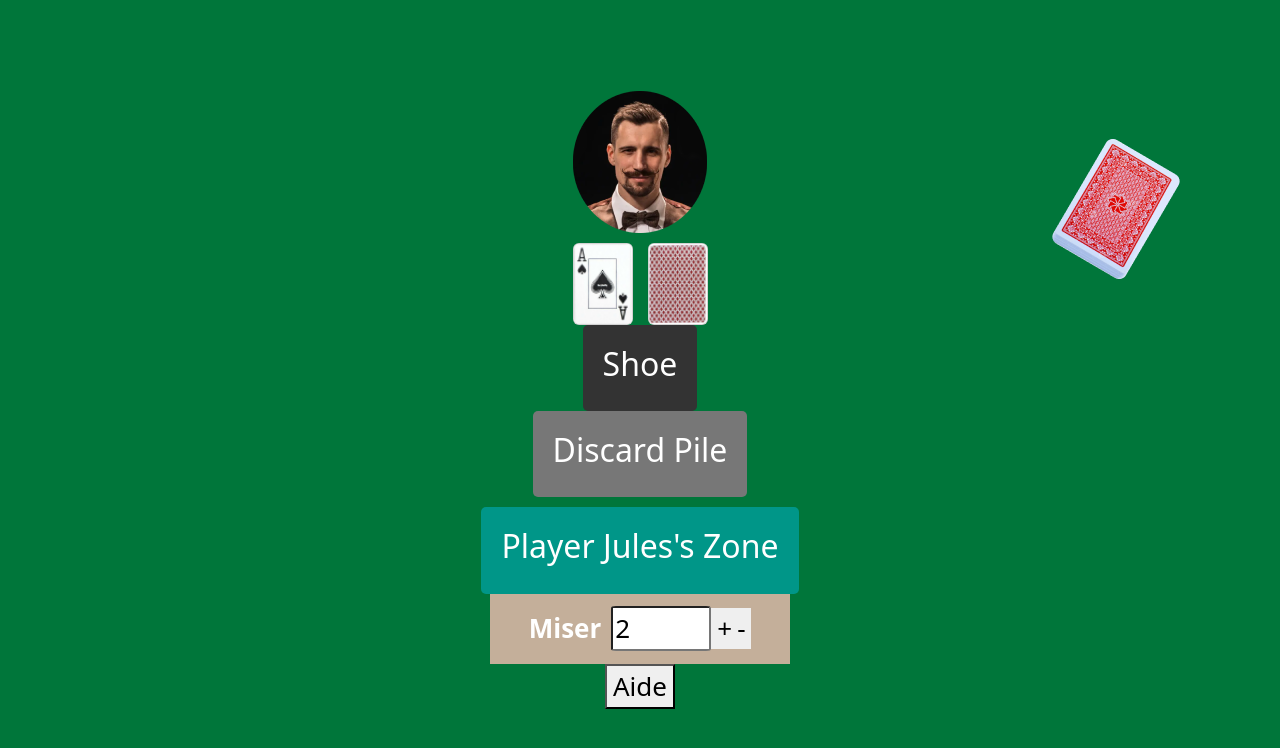
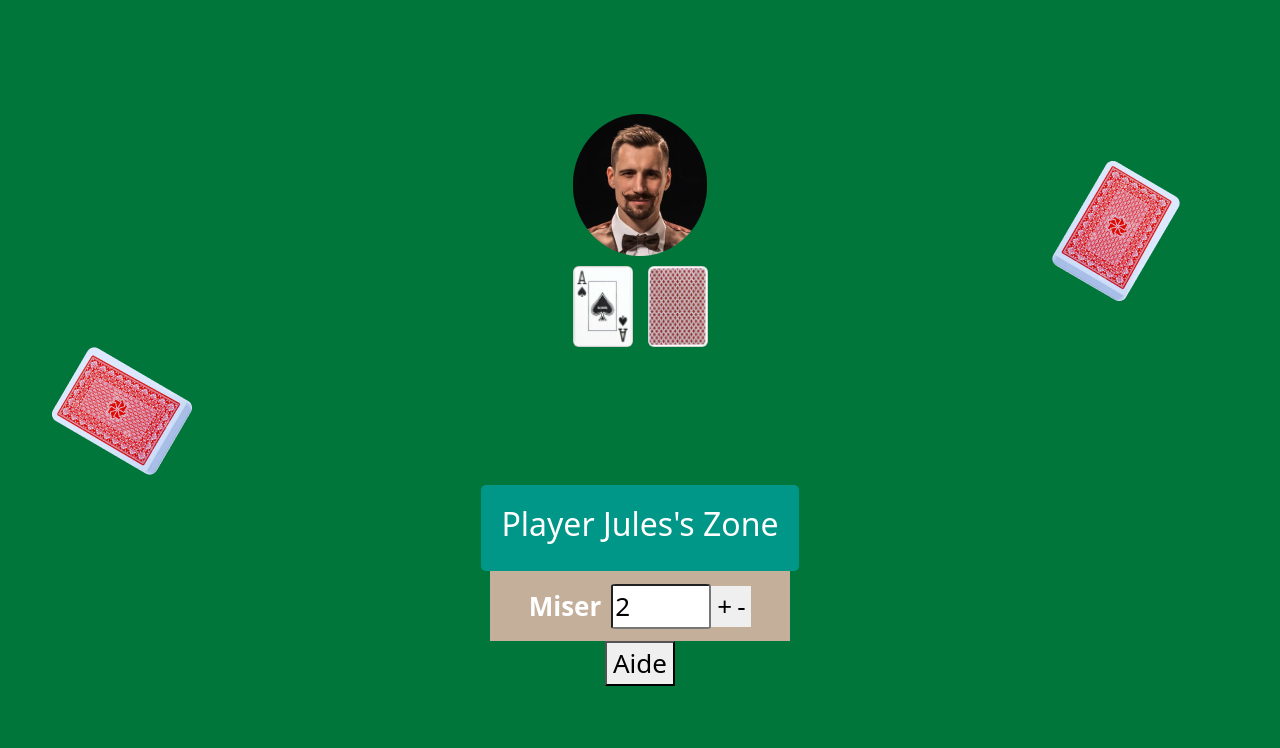
Before and after one commit to LDDW/APP_BLACKJACK, a React (Create React App) app: page /game in a window 1280 px wide. Shown: the top 748 px of the page. Built offline with nearby package versions, Linux system fonts and the light colour scheme.

Commit message:
cyril : integration discardPileZone

```diff
--- /dev/null
+++ b/src/components/discardPile/DiscardPile.css
@@ -0,0 +1,35 @@
+.discard-pile-zone {
+    display: flex;
+    align-items: center;
+    margin-bottom: 20px;
+  }
+
+  .card-stack {
+    width: 80px;
+    height: 120px;
+    background-image: url('path/to/card-stack-image.jpg');
+    background-size: cover;
+    margin-right: 10px;
+  }
+
+  .cards {
+    display: flex;
+  }
+
+  .card {
+    width: 60px;
+    height: 90px;
+    border: 1px solid #000;
+    border-radius: 5px;
+    background-color: #fff;
+    margin-right: 10px;
+    display: flex;
+    justify-content: center;
+    align-items: center;
+    font-size: 20px;
+  }
+
+  /* Exemple de style supplémentaire pour afficher les valeurs des cartes */
+  .card::before {
+    content: attr(data-value);
+  }
--- /dev/null
+++ b/src/components/discardPile/DiscardPile.tsx
@@ -0,0 +1,22 @@
+import React from 'react';
+
+interface Card {
+  rank: string;
+  suit: string;
+}
+
+interface DiscardPileZoneProps {
+  cards: Card[];
+}
+
+// const DiscardPileZone = ({ cards }: DiscardPileZoneProps) => {
+//   return (
+//     <div className="discardPileZone">
+//       <div className="deck">
+//           <img src={deckImage} alt="Deck" />
+//       </div>
+//     </div>
+//   );
+// };
+
+// export default DiscardPileZone;
--- a/src/components/discardPileZone/DiscardPileZOne.tsx
+++ b/src/components/discardPileZone/DiscardPileZOne.tsx
@@ -1,14 +1,17 @@
 import React from 'react';
+// import DiscardPileZone from '../discardPile/DiscardPile';
+// Image de deck hypothétique, vous pouvez la remplacer par votre propre image
+import deckImage from '../../assets/deckImageReverse.png';
 import './DiscardPileZone.css';
+
 
 const DiscardPileZone = () => {
   return (
-    <div className="discard-pile-zone">
-      <h2>Discard Pile</h2>
-      <div className="card-area">
-        {/* Place for displaying the discard pile */}
+      <div className="discardPileZone">
+          <div className="deckReverse">
+              <img src={deckImage} alt="Deck" />
+          </div>
       </div>
-    </div>
   );
 };
 
--- a/src/components/discardPileZone/DiscardPileZone.css
+++ b/src/components/discardPileZone/DiscardPileZone.css
@@ -1,10 +1,13 @@
-.discard-pile-zone {
-    background-color: #777;
-    color: #fff;
-    padding: 20px;
-    border-radius: 5px;
-  }
+.deckReverse {
+  text-align: left;
+  position: left 100px;
+  margin-left: 50px;
+}
 
-  .card-area {
-    /* Styles for displaying the discard pile cards */
-  }
+.discardPileZone {
+  display: flex;
+  flex-direction: row;
+  justify-content: space-between;
+  align-items: center;
+  width: 100%;
+}
--- a/src/components/game/Game.tsx
+++ b/src/components/game/Game.tsx
@@ -1,9 +1,8 @@
 import React from 'react';
-
 
 import DealerZone from '../dealerZone/DealerZone';
 import ShoeZone from "../shoeZone/ShoeZone";
-import DiscardPileZone from "../discardPileZone/DiscardPileZOne";
+import DiscardPileZone from '../discardPileZone/DiscardPileZone';
 import ChipZone from "../chipZone/ChipZone";
 import RuleZone from "../ruleZone/RuleZone";
 import PlayerZone from "../playerZone/PlayerZone";
@@ -17,9 +16,9 @@ const Game = () => {
             <div className="App" >
                 <header className="App-header">
                     <DealerZone />
+                    <DiscardPileZone />
+                    {/* <ShoeZone /> */}
 
-                    <ShoeZone />
-                    <DiscardPileZone />
                     <ChipZone />
                     { <PlayerZone playerName={playerName}/> }
                     <BetZone minValue={2} />
```
Also changed, not shown: src/assets/deckImageReverse.png (added).
